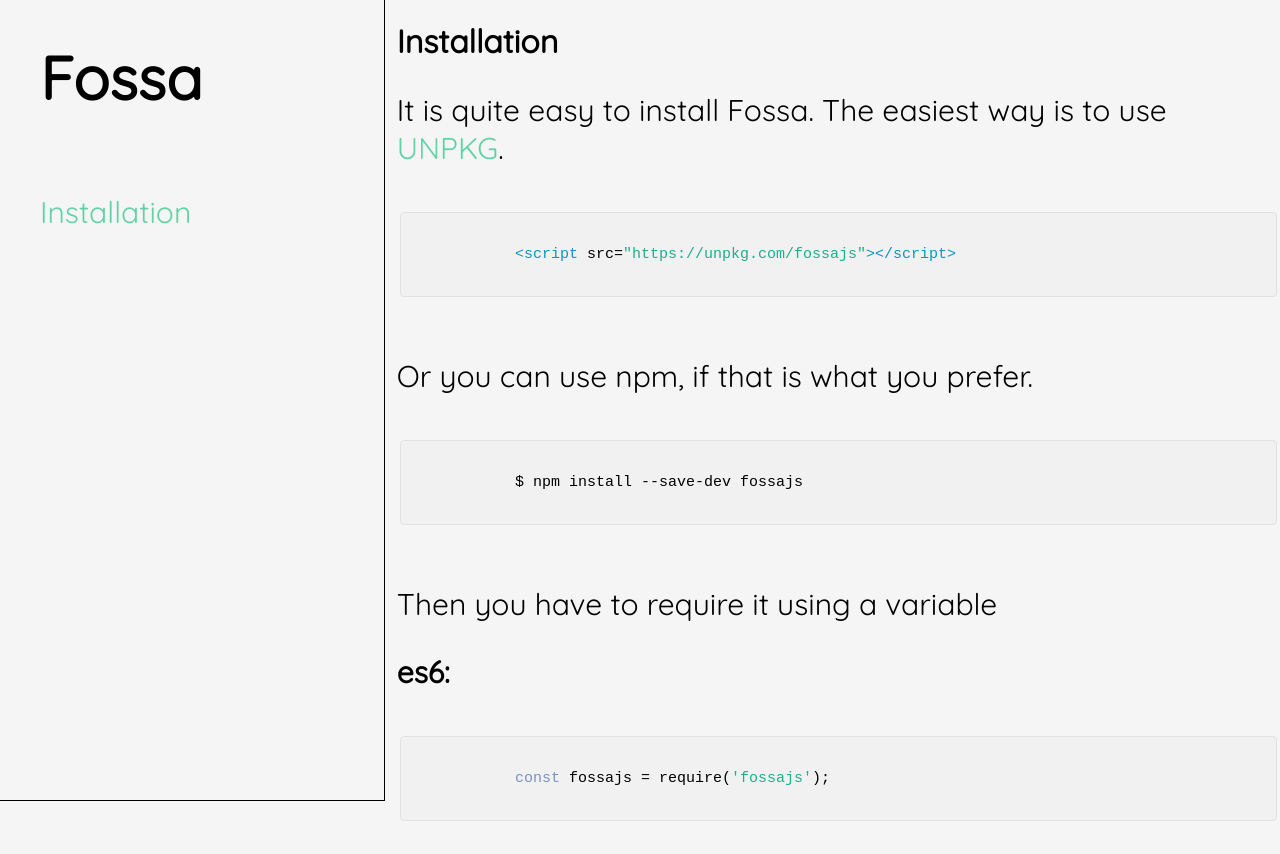
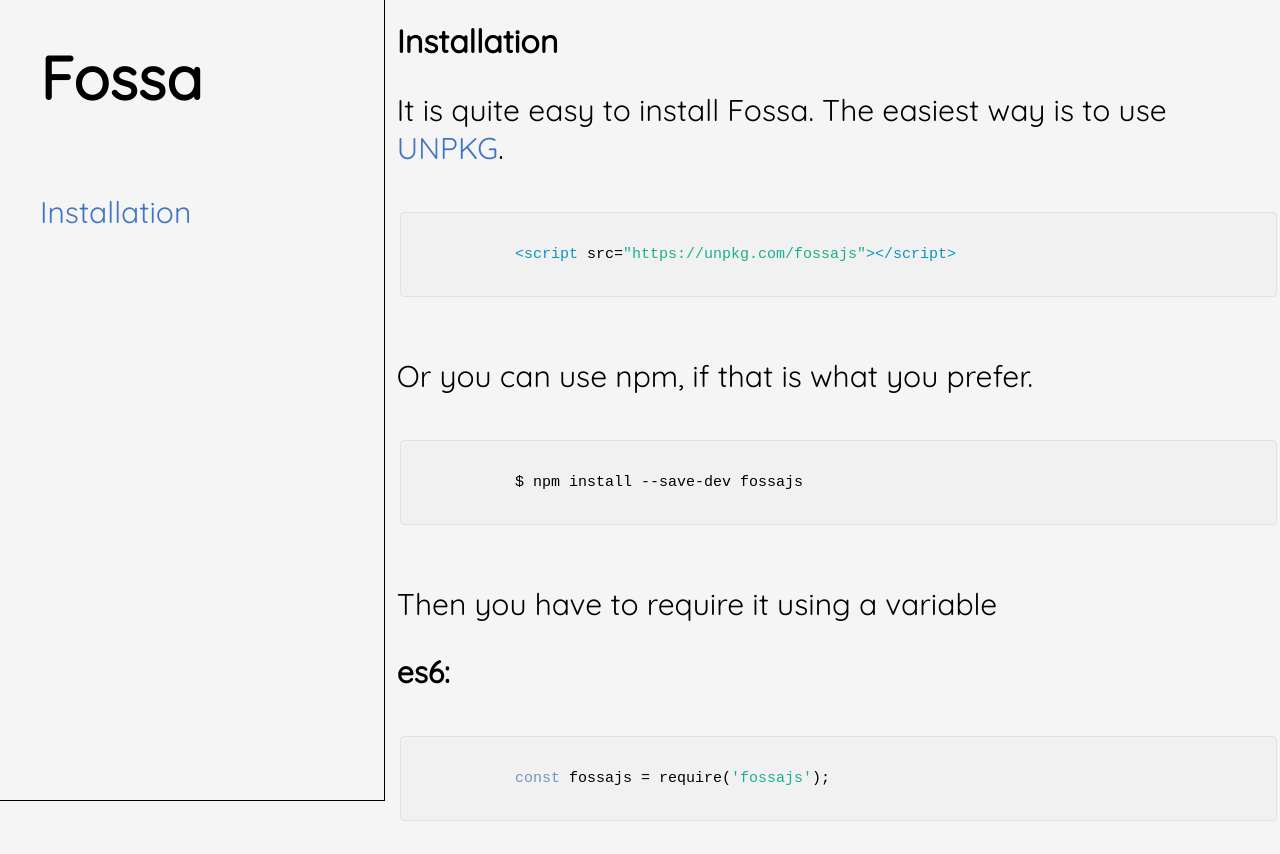
Before and after one commit to talonbragg/fossajs, a plain HTML site: page docs/install.html in a window 1280 px wide. Shown: the top 854 px of the page. Drawn offline with Linux system fonts and the light colour scheme.

Commit message:
Update install.css

```diff
--- a/docs/css/install.css
+++ b/docs/css/install.css
@@ -35,7 +35,7 @@
 }
 a,visited{
   text-decoration: none;
-  color: #64d1a5;
+  color: #4274c4;
 }
 .install {
     color:#64d1a5;
```
